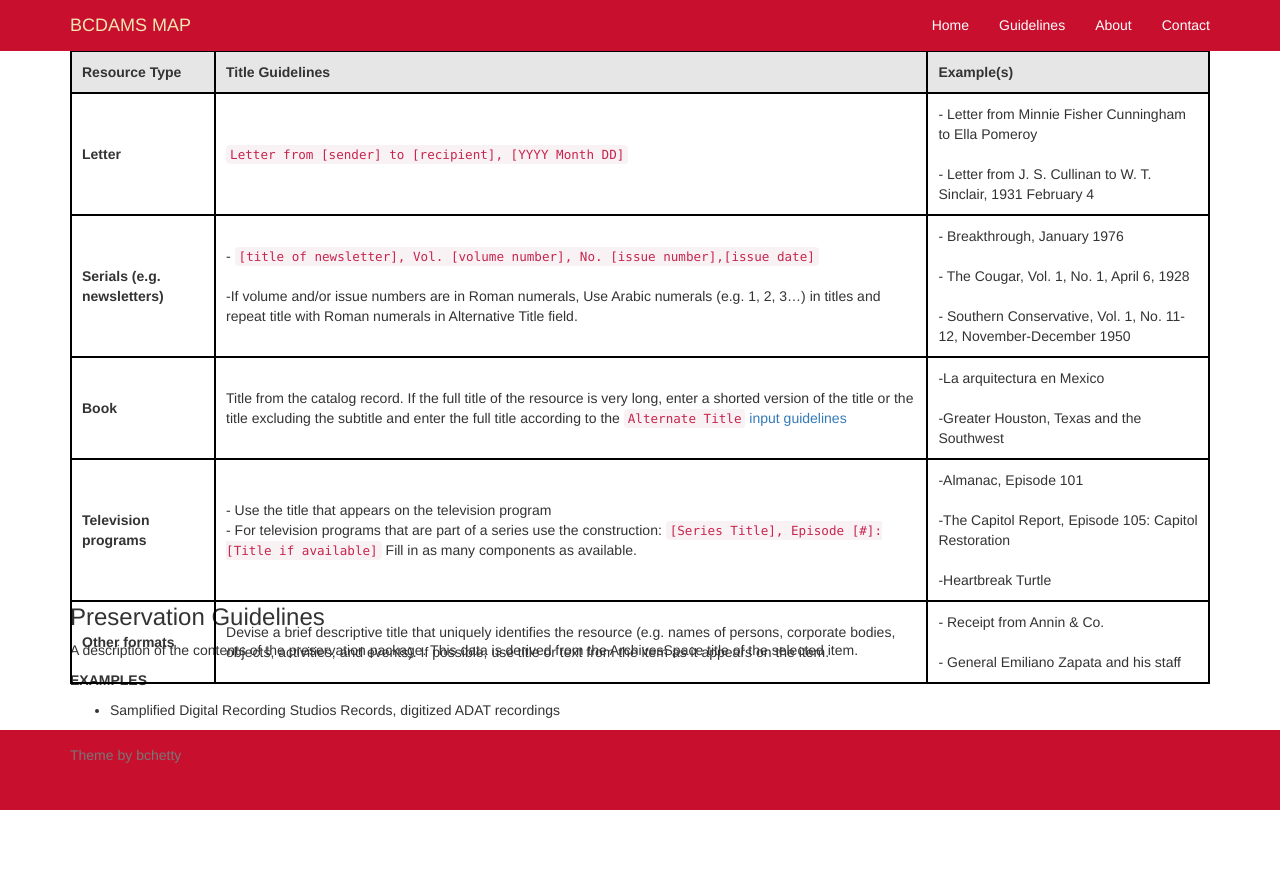
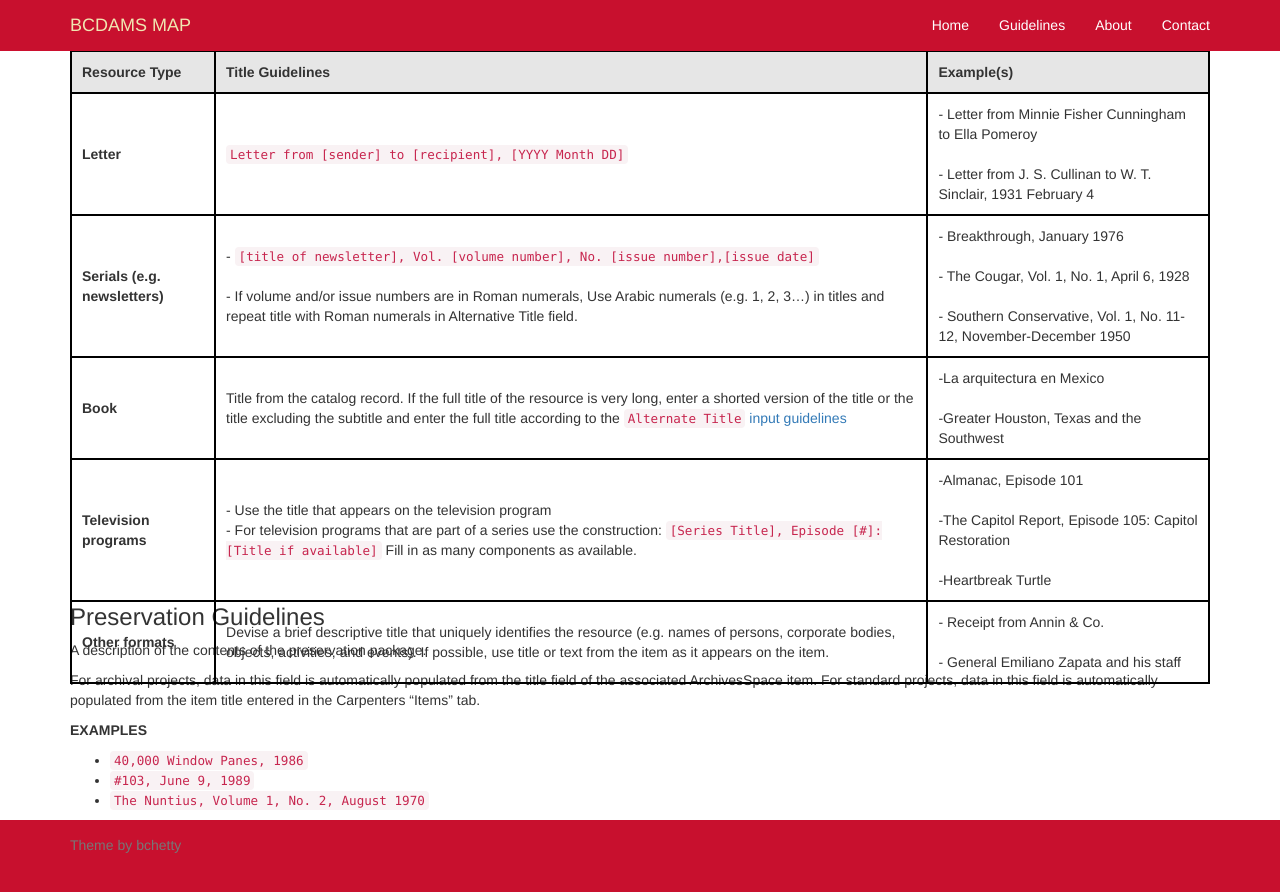
Before and after one commit to uhlibraries-digital/bcdams-map, a Jekyll site: the page built from guidelines/title.md, in a window 1280 px wide and 900 px high, scrolled down 650 px. Shown: the top 892 px of the window. Built offline with Jekyll 4.4.1, drawn with Linux system fonts in a browser that asks for light colours; nearby versions of some CDN libraries; comment, search, counter and statistics services are not loaded; before the commit the page ends 1460 px from its top, so only the background shows below that.

Commit message:
Update title.md

```diff
--- a/guidelines/title.md
+++ b/guidelines/title.md
@@ -24,7 +24,7 @@ __Capitalization:__
 Resource Type | Title Guidelines | Example(s)
 --------------|------------------|-----------
 __Letter__ | `Letter from [sender] to [recipient], [YYYY Month DD]` | - Letter from Minnie Fisher Cunningham to Ella Pomeroy <br /> <br /> - Letter from J. S. Cullinan to W. T. Sinclair, 1931 February 4
-__Serials (e.g. newsletters)__ |- `[title of newsletter], Vol. [volume number], No. [issue number],[issue date]` <br /> <br /> -If volume and/or issue numbers are in Roman numerals, Use Arabic numerals (e.g. 1, 2, 3...) in titles and repeat title with Roman numerals in Alternative Title field. | - Breakthrough, January 1976 <br /> <br /> - The Cougar, Vol. 1, No. 1, April 6, 1928 <br /> <br /> - Southern Conservative, Vol. 1, No. 11-12, November-December 1950
+__Serials (e.g. newsletters)__ |- `[title of newsletter], Vol. [volume number], No. [issue number],[issue date]` <br /> <br /> - If volume and/or issue numbers are in Roman numerals, Use Arabic numerals (e.g. 1, 2, 3...) in titles and repeat title with Roman numerals in Alternative Title field. | - Breakthrough, January 1976 <br /> <br /> - The Cougar, Vol. 1, No. 1, April 6, 1928 <br /> <br /> - Southern Conservative, Vol. 1, No. 11-12, November-December 1950
 __Book__ | Title from the catalog record. If the full title of the resource is very long, enter a shorted version of the title or the title excluding the subtitle and enter the full title according to the `Alternate Title` [input guidelines](https://vocab.lib.uh.edu/bcdams-map/guidelines/alternative)  | -La arquitectura en Mexico <br /> <br /> -Greater Houston, Texas and the Southwest
 __Television programs__ | - Use the title that appears on the television program <br /> - For television programs that are part of a series use the construction: `[Series Title], Episode [#]: [Title if available]` Fill in as many components as available. | -Almanac, Episode 101 <br /> <br /> -The Capitol Report, Episode 105: Capitol Restoration <br /> <br /> -Heartbreak Turtle
 __Other formats__ | Devise a brief descriptive title that uniquely identifies the resource (e.g. names of persons, corporate bodies, objects, activities, and events). If possible, use title or text from the item as it appears on the item. | - Receipt from Annin & Co. <br /> <br /> - General Emiliano Zapata and his staff
@@ -32,8 +32,12 @@ __Other formats__ | Devise a brief descriptive title that uniquely identifies th
 
 ### Preservation Guidelines
 
-A description of the contents of the preservation package. This data is derived from the ArchivesSpace title of the selected item.
+A description of the contents of the preservation package.
+
+For archival projects, data in this field is automatically populated from the title field of the associated ArchivesSpace item. For standard projects, data in this field is automatically populated from the item title entered in the Carpenters "Items" tab.
 
 __EXAMPLES__
 
-- Samplified Digital Recording Studios Records, digitized ADAT recordings
+- `40,000 Window Panes, 1986`
+- `#103, June 9, 1989`
+- `The Nuntius, Volume 1, No. 2, August 1970`
```
